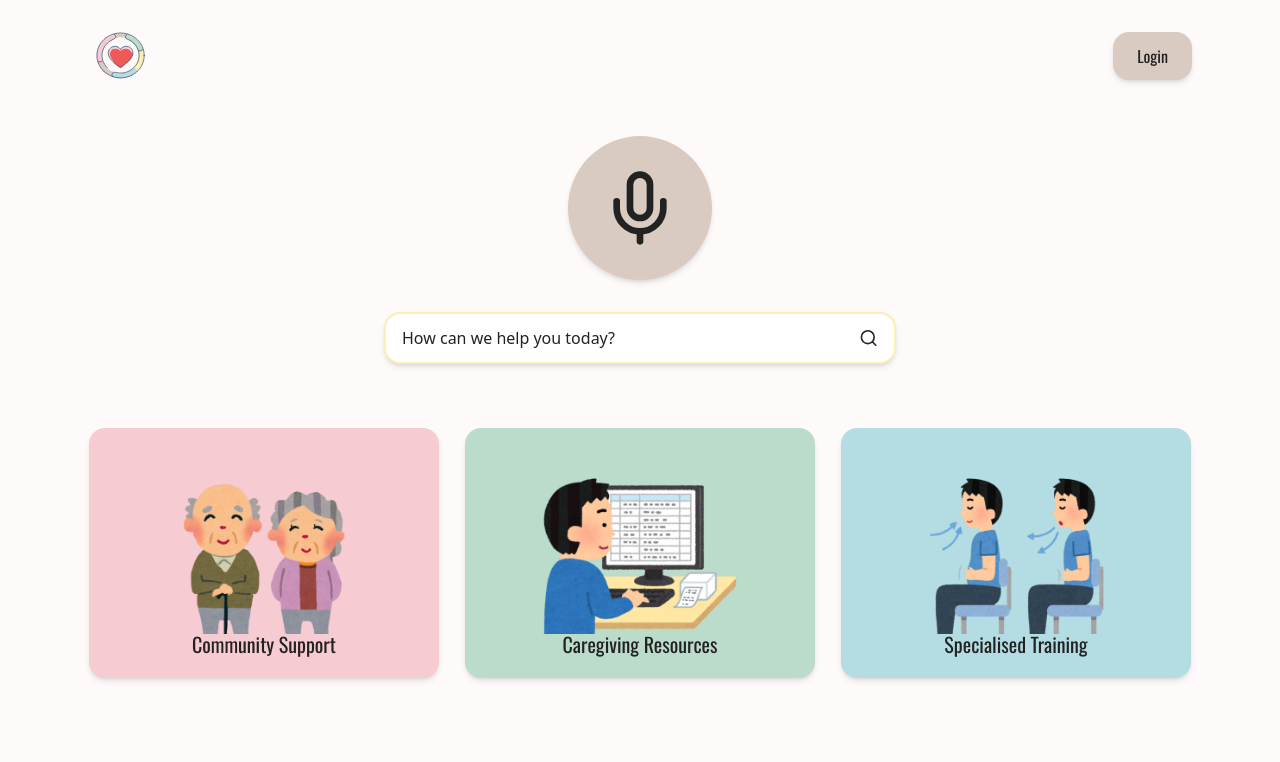
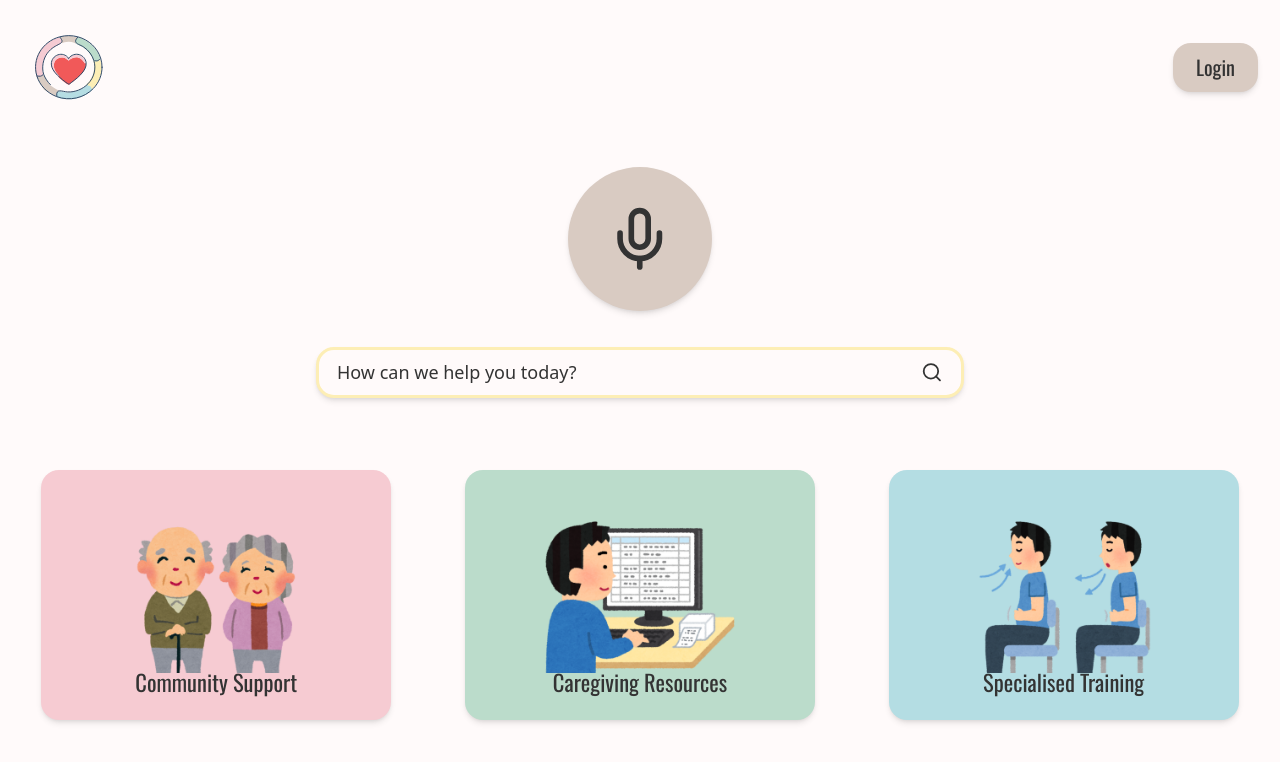
Before and after one commit to magentaong/BefriendersCircle, a React (Vite) app in the folder client/: page / in a window 1280 px wide. Shown: the top 762 px of the page. Built offline with nearby package versions, Linux system fonts and the light colour scheme.

Commit message:
fix: reverted to functionality yesyes

```diff
--- a/client/src/components/ModularCard.tsx
+++ /dev/null
@@ -1,64 +0,0 @@
-import React from "react";
-import TagPill from "./common/TagPill";
-
-interface ModularCardProps {
-  id: string;
-  title: string;
-  description: string;
-  tags: string[];
-  image?: string;
-  url?: string;
-}
-
-export default function ModularCard({
-  id,
-  title,
-  description,
-  tags,
-  image,
-  url
-}: ModularCardProps) {
-  return (
-    <div className="resource-card">
-      {/* Card Header */}
-      <div className="flex items-start justify-between mb-4">
-        {image && (
-          <div className="w-12 h-12 md:w-16 md:h-16 rounded-xl overflow-hidden bg-latte flex-shrink-0">
-            <img
-              src={image}
-              alt={title}
-              className="w-full h-full object-cover"
-            />
-          </div>
-        )}
-        <div className="flex-1 ml-3 md:ml-4">
-          <h3 className="text-base md:text-lg font-bold text-charcoal mb-2 leading-tight">
-            {title}
-          </h3>
-          <p className="text-sm text-charcoal leading-relaxed">
-            {description}
-          </p>
-        </div>
-      </div>
-
-      {/* Tags */}
-      {tags && tags.length > 0 && (
-        <div className="flex flex-wrap gap-2 mb-4">
-          {tags.map((tag, index) => (
-            <TagPill key={index} text={tag} />
-          ))}
-        </div>
-      )}
-
-      {/* Action Button */}
-      {url && (
-        <button
-          className="btn-primary w-full"
-          onClick={() => window.open(url, '_blank')}
-        >
-          Learn More
-        </button>
-      )}
-    </div>
-  );
-}
--- a/client/src/index.css
+++ b/client/src/index.css
@@ -3,108 +3,6 @@
 @tailwind base;
 @tailwind components;
 @tailwind utilities;
-
-
-@layer base {
-
-  *:focus {
-    outline: 2px solid var(--color-charcoal);
-    outline-offset: 2px;
-  }
-
-
-  html {
-    font-size: 16px; /* Base font size for mobile */
-  }
-
-  @media (min-width: 768px) {
-    html {
-      font-size: 18px; /* Larger font size for desktop */
-    }
-  }
-
-
-  .btn-primary {
-    @apply bg-latte text-charcoal font-heading py-3 px-6 rounded-2xl shadow-md transition-all duration-200 hover:brightness-90;
-  }
-
-  .btn-secondary {
-    @apply bg-white text-charcoal font-heading py-3 px-6 rounded-2xl shadow-md transition-all duration-200 hover:brightness-90;
-  }
-
-
-  .resource-card {
-    @apply bg-white rounded-2xl p-4 md:p-6 shadow-md border border-gray-100 hover:shadow-lg transition-shadow duration-300;
-  }
-
-
-  .search-bar {
-    @apply relative flex items-center bg-white rounded-2xl border-2 border-canary px-4 py-3 shadow-md;
-  }
-
-  .tag-pill {
-    @apply inline-block px-3 py-2 rounded-full text-sm font-medium;
-  }
-
-  .header-bar {
-    @apply flex items-center justify-between w-full py-4 px-4 bg-white shadow-md rounded-2xl mb-4;
-  }
-
-  .mic-button-large {
-    @apply w-24 h-24 md:w-32 md:h-32 rounded-full bg-latte shadow-md flex items-center justify-center transition-all duration-200 hover:brightness-90;
-  }
-}
-
-
-.swiper-button-next,
-.swiper-button-prev {
-  color: var(--color-charcoal) !important;
-  background: white !important;
-  width: 40px !important;
-  height: 40px !important;
-  border-radius: 50% !important;
-  box-shadow: var(--shadow-card) !important;
-  border: 1px solid var(--color-latte) !important;
-}
-
-.swiper-button-next:hover,
-.swiper-button-prev:hover {
-  background: var(--color-latte) !important;
-}
-
-.swiper-pagination-bullet {
-  background: var(--color-charcoal) !important;
-  opacity: 0.5 !important;
-}
-
-.swiper-pagination-bullet-active {
-  opacity: 1 !important;
-}
-
-
-@keyframes pulse-red {
-  0%, 100% {
-    box-shadow: 0 0 0 0 rgba(217, 203, 194, 0.7);
-  }
-  50% {
-    box-shadow: 0 0 0 15px rgba(217, 203, 194, 0);
-  }
-}
-
-.voice-listening {
-  animation: pulse-red 2s infinite;
-}
-
-
-@keyframes spin {
-  to {
-    transform: rotate(360deg);
-  }
-}
-
-.animate-spin {
-  animation: spin 1s linear infinite;
-}
 
 @theme {
   --color-canary: #FDEEB5;
@@ -115,9 +13,9 @@
   --color-charcoal: #333333; /* for text */
   --color-white: #FFFAFA;
 
-  --color-support: var(--color-blossom);     /*this is the colour for community Support */
-  --color-resources: var(--color-pistachio); /* colour for Caregiving Resources */
-  --color-training: var(--color-serene);     /* colour for Specialised Training */
+  --color-support: var(--color-blossom);     /* Community Support */
+  --color-resources: var(--color-pistachio); /* Caregiving Resources */
+  --color-training: var(--color-serene);     /* Specialised Training */
 
   --shadow-card: 0 4px 6px rgba(0, 0, 0, 0.1);
 
@@ -134,37 +32,16 @@ html, body, #root {
   padding: 0;
   box-sizing: border-box;
   background-color: #FFFAFA;
-  font-size: 16px;
+  font-size: 18px;
 }
 
 #root {
-  --color-blossom: #F6CBD2;
-  --color-charcoal: #222;
-  --color-white: #FFF;
+  display: flex;
+  flex-direction: column;
+  align-items: center;
 }
 
-body {
-  background: var(--color-white);
-  color: var(--color-charcoal);
-}
-
-
+/* tailwind.css or global.css */
 .noscroll {
   overflow: hidden;
 }
-
-
-@media (max-width: 768px) {
-  .mobile-full-width {
-    width: 100vw;
-    margin-left: calc(-50vw + 50%);
-  }
-
-  .mobile-padding {
-    padding: 1rem;
-  }
-
-  .mobile-text-large {
-    font-size: 1.25rem;
-  }
-}
--- a/client/src/pages/Home.tsx
+++ b/client/src/pages/Home.tsx
@@ -8,50 +8,53 @@ import breathingImg from "/Training.png";
 
 export default function Home() {
   const navigate = useNavigate();
+
   const token = localStorage.getItem("token");
   const isLoggedIn = Boolean(token);
 
   return (
-    <main className="w-full max-w-6xl mx-auto px-4 md:px-6 py-4 md:py-6">
+    <main className="w-full max-w-6xl mx-auto px-5 py-5">
       {/* Header */}
-      <header className="flex justify-between items-center mb-8 md:mb-12">
-        <img src="/ESC.svg" alt="BefriendersCircle Logo" className="h-12 w-12 md:h-16 md:w-16" />
+      <header className="flex justify-between items-center mb-12">
+        <img src="/ESC.svg" alt="BefriendersCircle Logo" className="h-20 w-20" />
+
         {isLoggedIn ? (
           <img
             src="/Avatar.png"
             alt="User Avatar"
-            className="h-10 w-10 md:h-12 md:w-12 rounded-full cursor-pointer"
+            className="h-15 w-15 rounded-full cursor-pointer"
             onClick={() => navigate("/profile")}
           />
         ) : (
           <button
             onClick={() => navigate("/login")}
-            className="bg-latte text-charcoal font-heading text-sm md:text-base px-4 md:px-6 py-2 md:py-3 rounded-2xl shadow-md transition-all duration-200 ease-in-out hover:brightness-90"
+            className="bg-latte text-charcoal font-heading text-lg px-5 py-2 rounded-2xl shadow-md transition-all duration-200 ease-in-out hover:shadow-lg hover:brightness-90"
           >
             Login
           </button>
         )}
+
       </header>
 
-      {/* Large Microphone Section - Main Feature */}
-      <section className="flex flex-col items-center gap-6 md:gap-8 mb-12 md:mb-16">
-        <div className="w-32 h-32 md:w-36 md:h-36 rounded-full bg-latte shadow-md flex items-center justify-center">
-          <Mic className="w-16 h-16 md:w-20 md:h-20 text-charcoal" />
+      {/* Mic */}
+      <section className="flex flex-col items-center gap-8 mb-16">
+        <div className="w-32 h-32 rounded-full bg-latte shadow-md flex items-center justify-center">
+          <Mic className="w-15 h-15 text-charcoal" />
         </div>
 
         {/* Search Bar */}
-        <div className="flex items-center w-full max-w-lg border-2 border-canary rounded-2xl px-4 py-3 bg-white shadow-md">
+        <div className="flex items-center w-full max-w-xl border-3 border-canary rounded-2xl px-4 py-2 bg-white shadow-md">
           <input
             type="text"
             placeholder="How can we help you today?"
-            className="w-full bg-transparent outline-none placeholder-charcoal text-charcoal text-sm md:text-base"
+            className="w-full bg-transparent outline-none placeholder-charcoal text-charcoal"
           />
           <Search className="w-5 h-5 text-charcoal" />
         </div>
       </section>
 
-      {/* Category Cards - Responsive Grid */}
-      <section className="grid grid-cols-1 sm:grid-cols-2 lg:grid-cols-3 gap-4 md:gap-6">
+      {/* Category Cards */}
+      <section className="grid grid-cols-1 sm:grid-cols-3 gap-8">
         <CardBase
           title="Community Support"
           icon={elderlyImg}
```
Also changed, not shown: client/package.json (line endings or trailing spaces).
